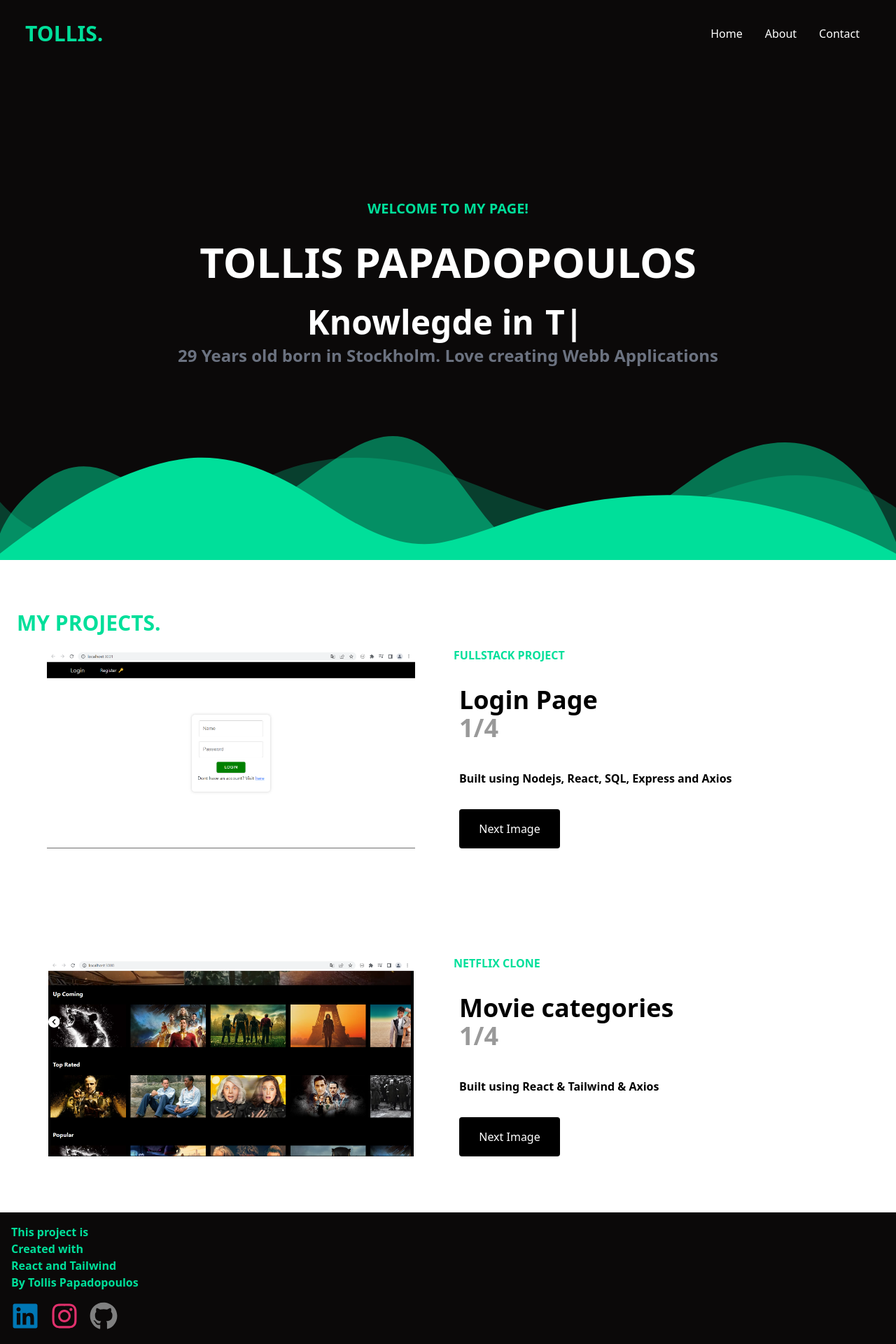
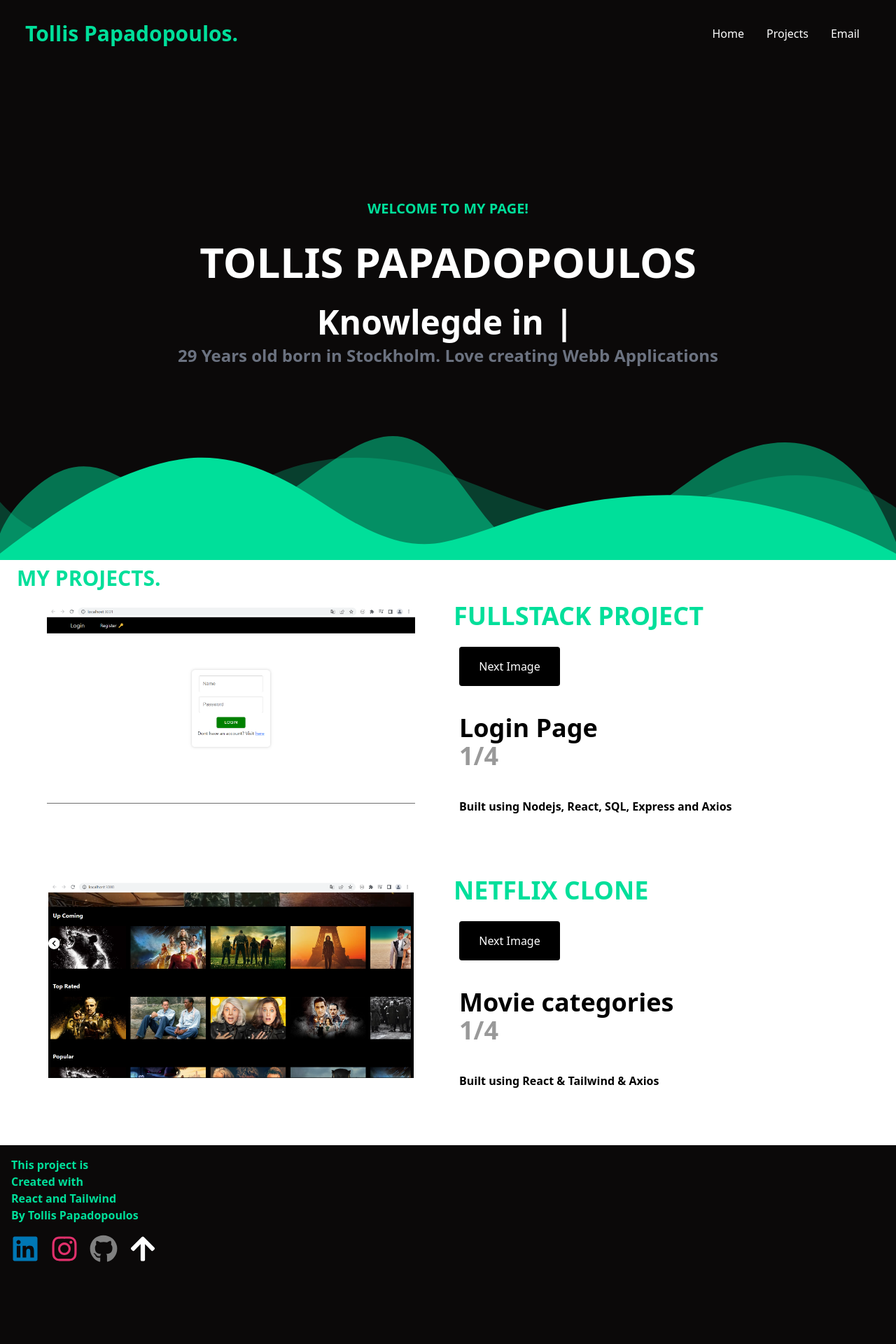
Before and after one commit to tollispa/Portfolio-WebApp, a React (Create React App) app: page / in a window 1280 px wide. Shown: the top 1920 px of the page at 70% size. After the commit the page ends 1836 px from the top, so only its background shows below. Built offline with nearby package versions, Linux system fonts and the light colour scheme.

Commit message:
Fixed bugs on Navbar

```diff
--- a/package.json
+++ b/package.json
@@ -9,7 +9,9 @@
     "react": "^18.2.0",
     "react-dom": "^18.2.0",
     "react-icons": "^4.8.0",
+    "react-router-dom": "^6.10.0",
     "react-scripts": "5.0.1",
+    "react-scroll": "^1.8.9",
     "react-typed": "^1.2.0",
     "web-vitals": "^2.1.4"
   },
--- a/src/App.js
+++ b/src/App.js
@@ -2,6 +2,8 @@ import Home from "./components/Home"
 import Navbar from "./components/Navbar";
 import Projects from "./components/Projects";
 import Footer from "./components/Footer";
+
+
 
 
 function App() {
--- a/src/components/Footer.js
+++ b/src/components/Footer.js
@@ -1,4 +1,5 @@
-import { FaInstagram, FaGithub, FaLinkedin } from 'react-icons/fa';
+import { FaInstagram, FaGithub, FaLinkedin, FaArrowUp } from 'react-icons/fa';
+import { Link } from 'react-scroll';
 const Footer = () => {
     return (
 
@@ -10,9 +11,27 @@ const Footer = () => {
 <p className="font-bold">By Tollis Papadopoulos</p>
 
 <div className="flex mt-4 gap-4">
+    <a href="https://www.linkedin.com/in/tollis-papadopoulos-512272244/">
 <FaLinkedin style={{color: "#0077B5"}}size={40}/>
+
+    </a>
+    <a href="#">
 <FaInstagram style={{color: "#E1306C"}}size={40}/>
-<FaGithub style={{color: "grey"}}size={40}/>
+</a>
+<a href="https://github.com/tollispa">
+<FaGithub
+style={{color: "grey"}}size={40}/>
+</a> <Link
+    to="home"
+    smooth={true}
+    duration={500}
+    spy={true}
+    exact="true"
+    offset={-80}
+  >
+    <FaArrowUp className="mr-8 text-white"size={40}/>
+  </Link>
+
 </div>
 
 </div>
--- a/src/components/Home.js
+++ b/src/components/Home.js
@@ -6,7 +6,7 @@ const Home = () => {
 
 
     return (
-    <div className="text-white">
+    <div id ="home"className="text-white">
       <div className="custom-shape-divider-bottom-1679690308">
     <svg data-name="Layer 1" xmlns="http://www.w3.org/2000/svg" viewBox="0 0 1200 120" preserveAspectRatio="none">
         <path d="M0,0V46.29c47.79,22.2,103.59,32.17,158,28,70.36-5.37,136.33-33.31,206.8-37.5C438.64,32.43,512.34,53.67,583,72.05c69.27,18,138.3,24.88,209.4,13.08,36.15-6,69.85-17.84,104.45-29.34C989.49,25,1113-14.29,1200,52.47V0Z" opacity=".25" class="shape-fill"></path>
--- a/src/components/Navbar.js
+++ b/src/components/Navbar.js
@@ -1,32 +1,61 @@
 import {AiOutlineClose, AiOutlineMenu} from "react-icons/ai"
+import { Link } from 'react-scroll';
+
 import {useState} from "react"
 
 const Navbar = () => {
+
     const [nav, setNav] = useState(true)
     const handleNav = () => {
         setNav(!nav)
     }
     return (
         <div className="text-white flex justify-between items-center h-24 mx-auto px-4 max-w-[1240px]">
-        <h1 className="w-full text-3xl font-bold text-[#00df9a]">TOLLIS.</h1>
+        <h1 className="w-full text-3xl font-bold text-[#00df9a]">Tollis Papadopoulos.</h1>
         <ul className="hidden md:flex">
             <li className="p-4">Home</li>
-            <li className="p-4">About</li>
-            <li className="p-4">Contact</li>
+            <li className="p-4">
+                    <Link
+                     to="projects"
+                     smooth={true}
+                     duration={500}
+                     spy={true}
+                     exact="true"
+                     offset={-80}
+                     >
+                     Projects
+                    </Link>
+</li>
+         <li className="p-4">
+               <a href="mailto:tollis.123@hotmail.com">Email</a>
+         </li>
 
         </ul>
         <div onClick={handleNav} className="block md:hidden">
             {!nav ? <AiOutlineClose size={20}/> :  <AiOutlineMenu size={20}/>}
 
         </div>
-        <div className={!nav ? "fixed left-0 top-0 w-[60%] border-r border-r-gray-1200 bg-black ease-in-out duration-500 md:hidden" : "fixed left-[-100%]"}>
+        <div className={!nav ? "absolute left-0 top-0 w-[60%] border-r border-r-gray-1200 bg-black ease-in-out duration-500 md:hidden" : "fixed left-[-100%]"}>
 
-        <ul className=" uppercase p-4">
+        <ul className="uppercase p-4">
             <li className="p-4 border-b border-gray-600">Home</li>
-            <li className="p-4 border-b border-gray-600">About</li>
-            <li className="p-4 border-b border-gray-600">About me</li>
+            <li className="p-4 border-b border-gray-600">
+            <Link
+                     to="projects"
+                     smooth={true}
+                     duration={500}
+                     spy={true}
+                     exact="true"
+                     offset={-80}
+                     >
+                     Projects
+                    </Link>
+            </li>
+            <li className="p-4 border-b border-gray-600">
+            <a href="mailto:tollis.123@hotmail.com">Email</a>
+            </li>
 
-            <li className="p-4">Contact</li>
+
 
         </ul>
         </div>
--- a/src/components/Projects.js
+++ b/src/components/Projects.js
@@ -84,17 +84,17 @@ seth1Tag(currentIndex === 0 ? "Login Page" : "Login Page")
 
     return (
       <>
-        <div className="w-full bg-white py-16 px-4">
+        <div id ="projects"className="w-full bg-white py-0 px-4">
           <h1 className="text-[#00df9a] font-bold p-2 uppercase text-3xl"> MY PROJECTS.</h1>
           <div className="max-w-[1240px] mx-auto grid md:grid-cols-2">
-            <img style={{objectFit: "contain", maxHeight: "280px"}}className="block w-full h-full mx-auto my-4 rounded duration-500"src={slides[`${currentIndex}`].url} alt="/"/>
+            <img style={{objectFit: "contain", maxHeight: "280px", minHeight:"280px"}}className="block w-full h-full mx-auto my-4 rounded duration-500"src={slides[`${currentIndex}`].url} alt="/"/>
             <div className="flex flex-col justify-center">
-              <p className="text-[#00df9a] uppercase font-bold m-2">
+              <p className="text-[#00df9a] uppercase font-bold m-2 sm:text-4xl">
                 Fullstack project
               </p>
+              <button className="bg-black w-36 text-white rounded py-4 m-4" onClick={slideImage}>Next Image</button>
               <h1 className="md:text-4xl sm:text-2xl font-bold py-2 m-4">{h1Tag} <br/><span className="text-black/40">{currentIndex +1}/{total}</span></h1>
               <p className="m-4 font-bold">Built using Nodejs, React, SQL, Express and Axios</p>
-              <button className="bg-black w-36 text-white rounded py-4 m-4" onClick={slideImage}>Next Image</button>
             </div>
 
           </div>
@@ -102,15 +102,15 @@ seth1Tag(currentIndex === 0 ? "Login Page" : "Login Page")
       </div>
       <div className="w-full bg-white py-16 px-4">
           <div className="max-w-[1240px] mx-auto grid md:grid-cols-2">
-            <img style={{objectFit: "contain", maxHeight: "280px"}}className="block w-full h-full mx-auto my-4 ease-in-out duration-500 transition"src={slides2[`${currentIndex2}`].url} alt="/"/>
+            <img style={{objectFit: "contain", maxHeight: "280px", minHeight:"280px"}}className="block w-full h-full mx-auto my-4 ease-in-out duration-500 transition"src={slides2[`${currentIndex2}`].url} alt="/"/>
 
             <div className="flex flex-col justify-center">
-              <p className="text-[#00df9a] uppercase font-bold m-2">
+              <p className="text-[#00df9a] uppercase font-bold m-2 sm:text-4xl">
                Netflix clone
               </p>
+              <button className="bg-black w-36 text-white rounded py-4 m-4" onClick={slideImage2}>Next Image</button>
               <h1 className="md:text-4xl sm:text-2xl font-bold py-2 m-4">{h1Tag2} <br/><span className="text-black/40">{currentIndex2 +1}/{total2}</span></h1>
               <p className=" m-4 font-bold">Built using React & Tailwind & Axios</p>
-              <button className="bg-black w-36 text-white rounded py-4 m-4" onClick={slideImage2}>Next Image</button>
             </div>
 
           </div>
```
Also changed, not shown: 1 other file (tests, documents, lock files or other folders).
